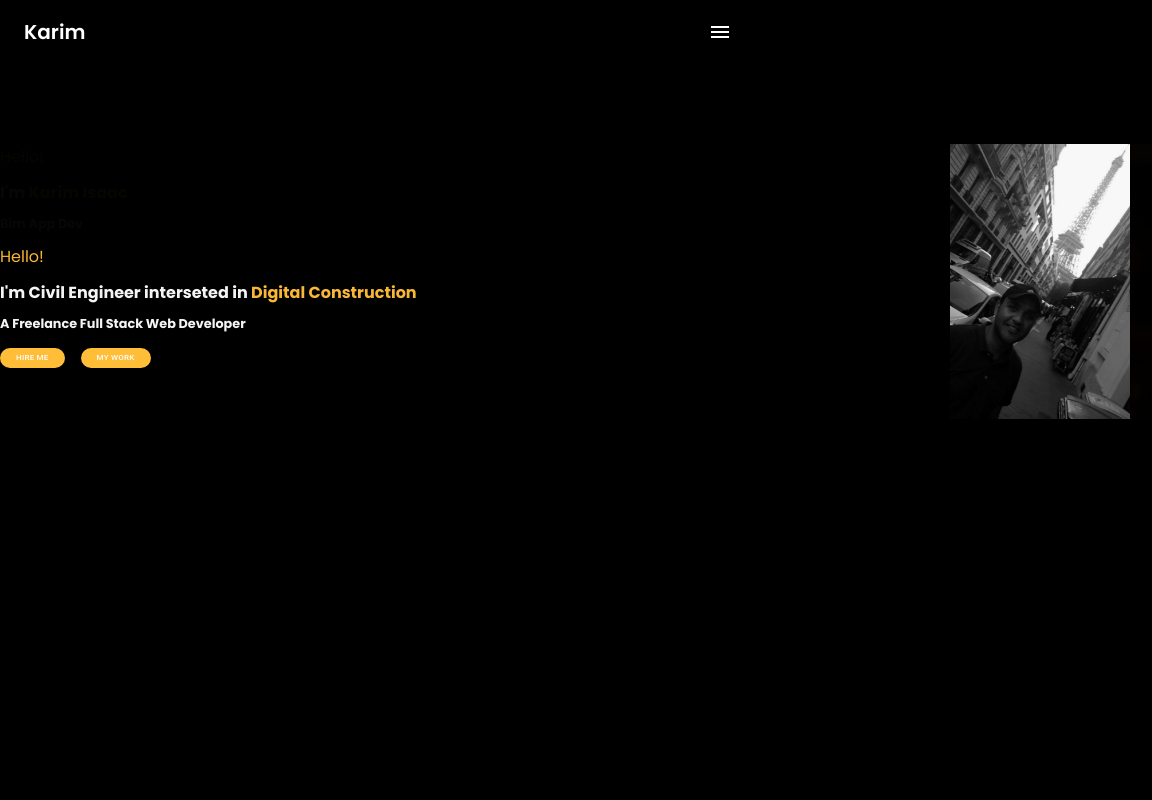
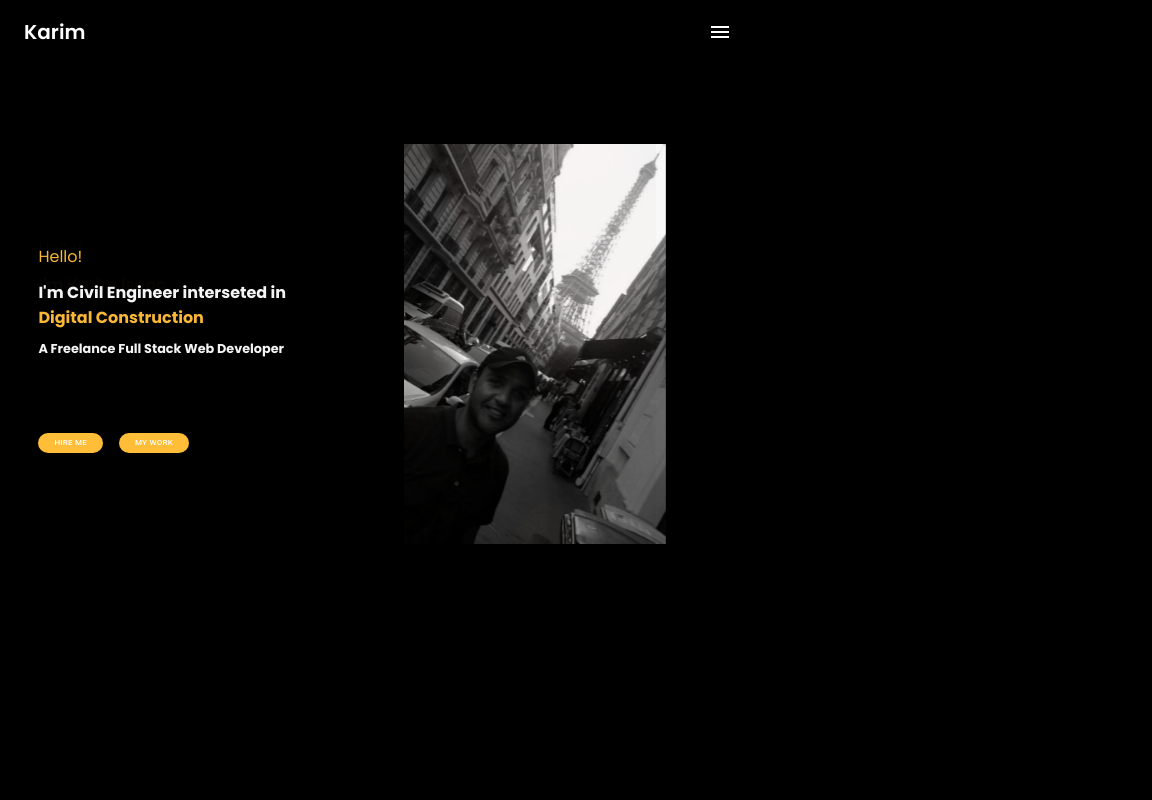
Before and after one commit to KIsaac85/kisaac85.github.io, a React (Vite) app: page / in a window 768 px wide. Shown: the top 800 px of the page, 1152 px wide, since content can reach past the window. Built offline with nearby package versions, Linux system fonts and the light colour scheme.

Commit message:
add style to home and form width between 600 abd 800 px width

```diff
--- a/src/Home.jsx
+++ b/src/Home.jsx
@@ -45,7 +45,7 @@ function Home() {
           <div style={width > 600 && { width: 950 }}>
             <span>Hello!</span>
             <h1>
-              I'm Civil Engineer interseted in {width<600&&<br/>}
+              I'm Civil Engineer interseted in {width<800&&<br/>}
               <span> Digital Construction</span>
             </h1>
             <h2>A Freelance Full Stack Web Developer</h2>
@@ -64,7 +64,7 @@ function Home() {
             offset={50}
             duration={500}
           >
-            {width > 800 ? (
+            {width > 1000 ? (
               <StyledButton variant="contained">Hire Me</StyledButton>
             ) : (
               <SmallStyledButton variant="contained">Hire Me</SmallStyledButton>
@@ -77,7 +77,7 @@ function Home() {
             offset={50}
             duration={500}
           >
-            {width > 800 ? (
+            {width > 1000 ? (
               <StyledButton variant="contained">My Work</StyledButton>
             ) : (
               <SmallStyledButton variant="contained">My Work</SmallStyledButton>
--- a/src/css/Style ContactMe.css
+++ b/src/css/Style ContactMe.css
@@ -35,6 +35,7 @@
 #contact-form-style{
      background-color: var(--lightGrey);
      padding: 10px 15px;
+     min-width: 95%;
 }
 
 img#contact-image{
--- a/src/css/Style Home.css
+++ b/src/css/Style Home.css
@@ -22,12 +22,45 @@
 */
 
 @media (min-width: 599px) and (max-width:800px){
+    #home-section{
+        height: 400px;
 
+    }
     .home-top-space{
         margin-top: 9rem;
     }
+    .home-absInner-mob{
+        position: relative;
+        max-width: 50%;
 
 
+    }
+    #home-whiteImg-mob{
+        width: auto;
+        left: 20px;
+    }
+
+    #home-yellowImg-mob{
+        object-fit: cover;
+        width: auto;
+        max-width: 250px;
+        left: -240px;
+    }
+   .home-paragraph{
+    top: 15%;
+    left: 5%;
+
+   }
+   .home-relBig-position{
+    position: relative;
+    bottom: 15%;
+    max-width: 100%;
+}
+.home-relSm-position{
+    position: relative;
+    top:2rem;
+    max-width: 100%;
+}
 }
 @media (min-width: 1000px) {
     .home-paragraph{
@@ -47,6 +80,7 @@
         position: relative;
         top:-14rem;
     }
+
     .home-fade-img{
         position:relative;
         left: 65%;
--- a/src/css/Style Main.css
+++ b/src/css/Style Main.css
@@ -11,7 +11,7 @@
 #root {
     width: 100%;
 }
-@media (min-width: 600px){
+@media (min-width: 599px){
     .main-flex-row{
         display: flex;
         flex-direction: row;
@@ -46,20 +46,29 @@
             margin-top: 55rem;
         }
 }
-@media (max-width: 600px) {
+@media (max-width: 599px) {
     .main-mob-image{
         width:200px;
         height: auto;
     }
 }
+@media (min-width:599px)and (max-width: 800px) {
 
+     .main-mob-image{
+
+        width: 40%;
+
+    }
+}
  @media (max-width: 800px) {
     .main-top-space-10{
         margin-top: 85rem;
     }
      .main-mob-image{
-        width: 180px;
+        position: relative;
         height: auto;
+
+
     }
     h1{
         font-size: 1rem;
```
